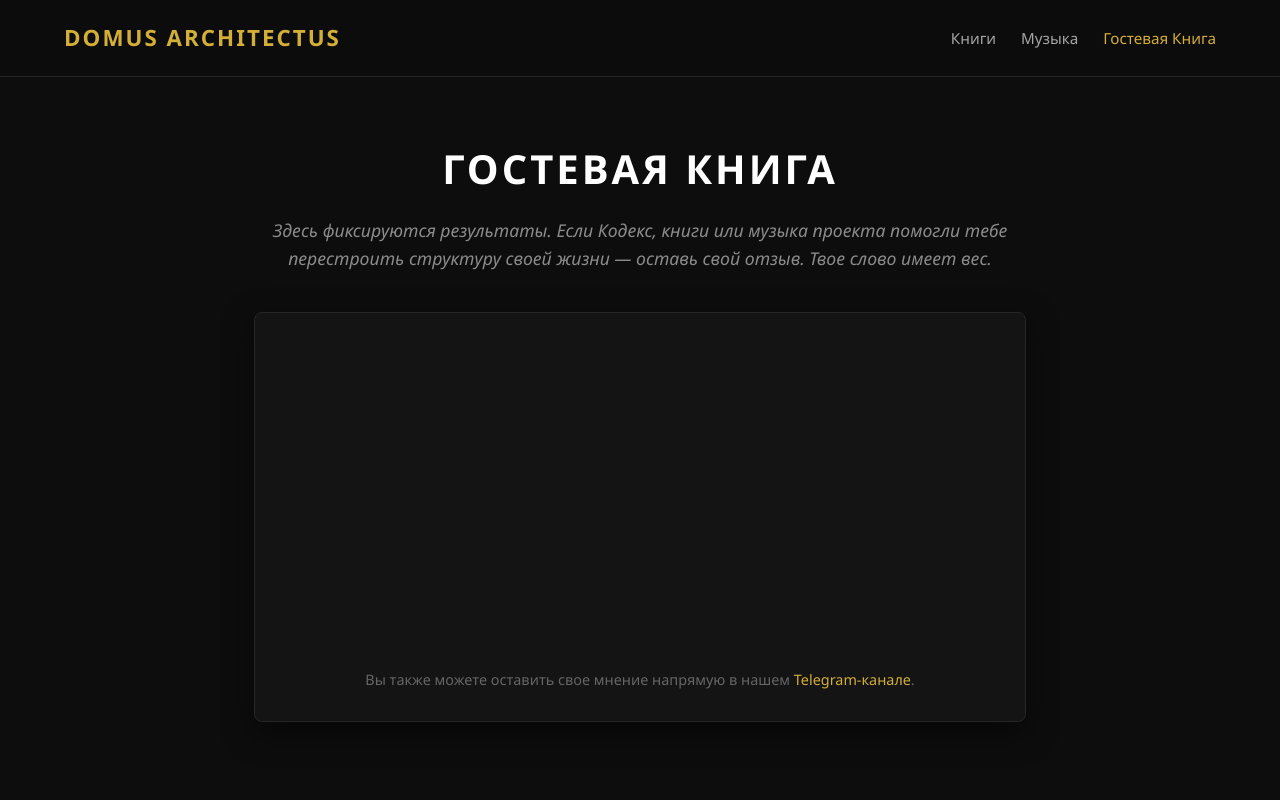
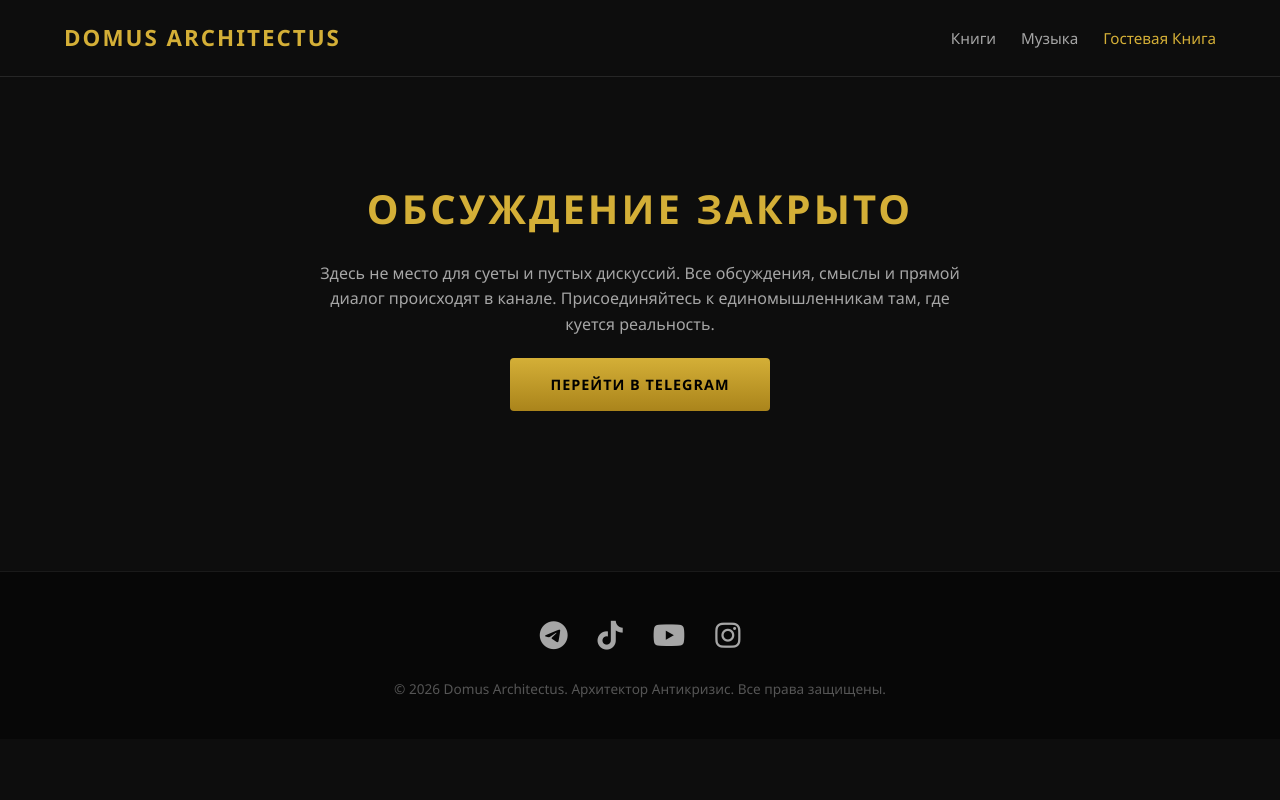
Before and after one commit to domus-architectus/domus-architectus, a plain HTML site: page guestbook/index.html in a window 1280 px wide. Shown: the top 800 px of the page. Drawn offline with Linux system fonts and the light colour scheme; a script that the page names is missing.

Commit message:
Убрал комментарии, перенаправил трафик в ТГ

```diff
--- a/guestbook/index.html
+++ b/guestbook/index.html
@@ -13,6 +13,25 @@
     <link rel="preconnect" href="https://cdnjs.cloudflare.com" crossorigin>
     <link rel="stylesheet" href="../style.css">
     <link rel="stylesheet" href="https://cdnjs.cloudflare.com/ajax/libs/font-awesome/6.4.0/css/all.min.css" crossorigin="anonymous" referrerpolicy="no-referrer">
+
+    <style>
+        .books-list-container { padding: 100px 5%; text-align: center; max-width: 800px; margin: 0 auto; }
+        .buy-btn {
+            display: inline-block;
+            background: linear-gradient(180deg, #d4af37, #aa841b);
+            color: #000;
+            padding: 15px 40px;
+            text-decoration: none;
+            border-radius: 4px;
+            font-weight: 700;
+            text-transform: uppercase;
+            font-size: 0.9rem;
+            letter-spacing: 1px;
+            transition: all 0.3s ease;
+            margin-top: 20px;
+        }
+        .buy-btn:hover { background: #ffffff; color: #000000; box-shadow: 0 0 15px rgba(255, 255, 255, 0.2); }
+    </style>
 </head>
 <body>
 
@@ -25,29 +44,14 @@
         </nav>
     </header>
 
-    <main class="hero-section">
-        <h1 class="main-title">Гостевая Книга</h1>
-        <p class="subtitle">Здесь фиксируются результаты. Если Кодекс, книги или музыка проекта помогли тебе перестроить структуру своей жизни — оставь свой отзыв. Твое слово имеет вес.</p>
+    <main class="books-list-container">
+        <h1 class="main-title" style="color: #d4af37;">Обсуждение закрыто</h1>
+        <p style="color: #a6a6a6; line-height: 1.6; margin-top: 20px;">
+            Здесь не место для суеты и пустых дискуссий. Все обсуждения, смыслы и прямой диалог происходят в канале.
+            Присоединяйтесь к единомышленникам там, где куется реальность.
+        </p>
+        <a href="https://t.me/AntiKrizis_Strateg" class="buy-btn" target="_blank" rel="noopener">Перейти в Telegram</a>
     </main>
-
-    <section class="guestbook-section">
-        <div class="guestbook-container">
-
-            <div class="tg-widget-container-wide">
-                <script async src="https://telegram.org/js/telegram-widget.js?22"
-                        data-telegram-discussion="AntiKrizis_Strateg"
-                        data-comments-limit="10"
-                        data-dark="1"
-                        data-width="100%">
-                </script>
-            </div>
-
-            <p class="tg-fallback" style="margin-top: 25px; text-align: center;">
-                Вы также можете оставить свое мнение напрямую в нашем
-                <a href="https://t.me/AntiKrizis_Strateg" target="_blank" rel="noopener">Telegram-канале</a>.
-            </p>
-        </div>
-    </section>
 
     <footer class="main-footer">
         <div class="social-links">
```
